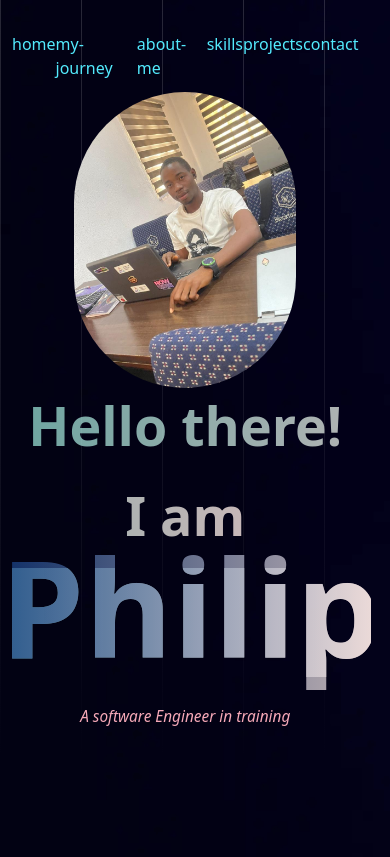
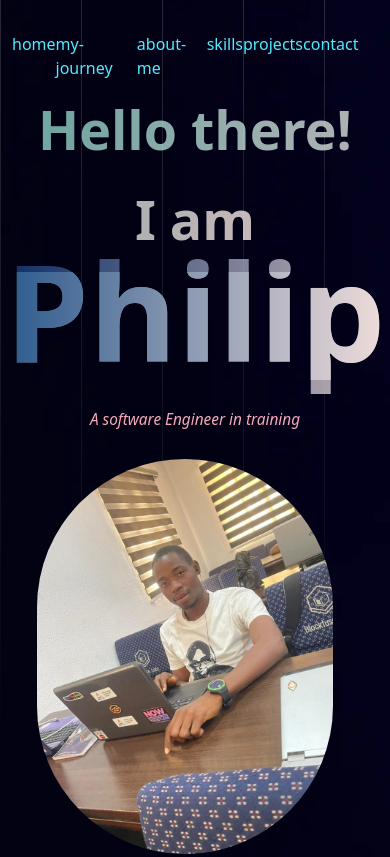
Before and after one commit to terhemeniorwua-png/my-portfolio, a website: page index.html in a window 390 px wide. Shown: the top 857 px of the page. Drawn offline with Linux system fonts and the light colour scheme.

Commit message:
edit hero page positioning

```diff
--- a/index.html
+++ b/index.html
@@ -24,15 +24,24 @@
       </ul>
     </nav>
   </head>
+
+   <section class="greeting min-md:hidden"><a name="hero"></a>
+       <h1>
+        <span class="Hello">Hello there! <br> I am</span> <br>
+        <p class="Hello"> <b class="intro lg:webkit Hello name">Philip</b></p>
+        <small>A software Engineer in training</small>
+      </h1>
+      </section>
+
  <div class="parentDiv max-md:w-[95%] max-md:overflow-x-hidden">
    <div class="image">
-    <img src="src/images/WhatsApp Image 2026-04-22 at 2.19.17 PM (1).jpeg" alt="" class="max-md:w-[60%] max-md:m-auto max-md:rounded-full">
+    <img src="src/images/WhatsApp Image 2026-04-22 at 2.19.17 PM (1).jpeg" alt="" class="max-md:w-[80%] max-md:m-auto max-md:rounded-full">
     </div>
    <div class="para">
-      <section class="greeting"><a name="hero"></a>
+      <section class="greeting max-md:hidden"><a name="hero"></a>
        <h1>
         <span class="Hello">Hello there! <br> I am</span> <br>
-        <p class="Hello"> <b class="intro lg:webkit name">Philip</b></p>
+        <p class="Hello"> <b class="intro lg:webkit Hello name">Philip</b></p>
         <small>A software Engineer in training</small>
       </h1>
       </section><a name="journey"></a>
```
